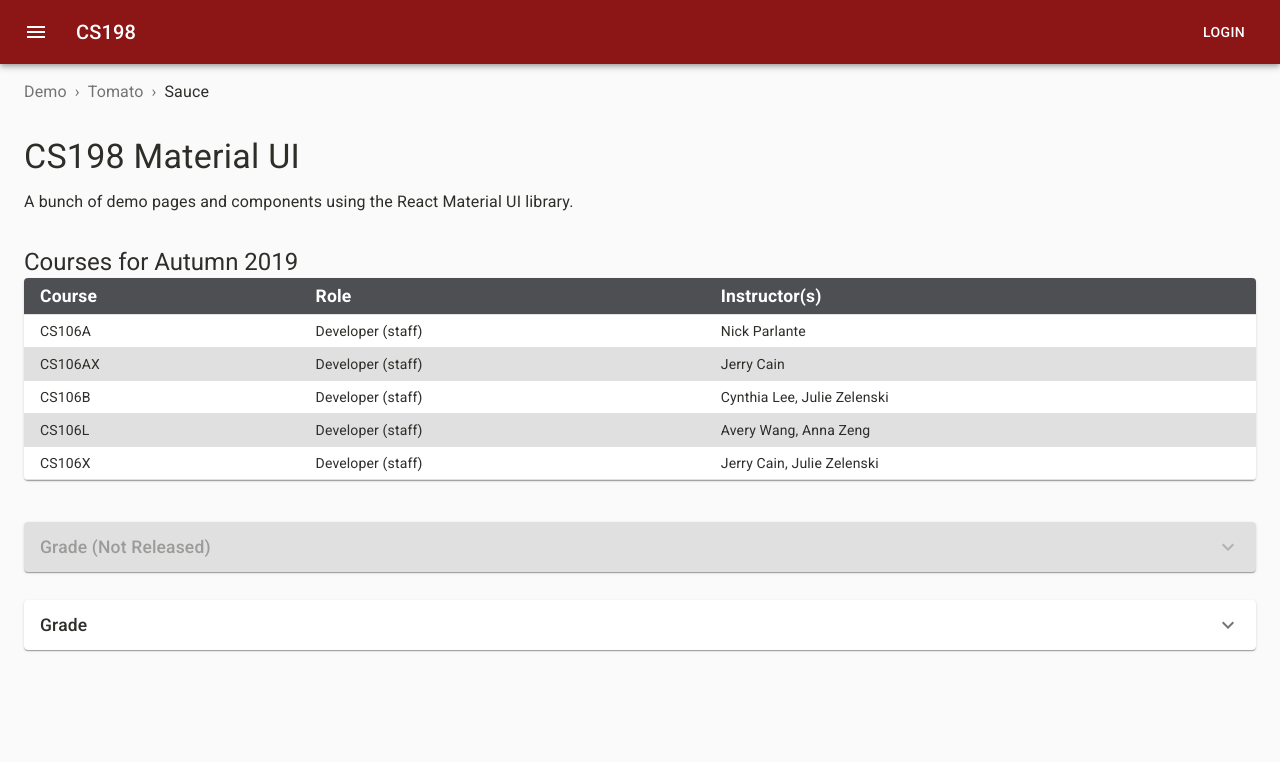
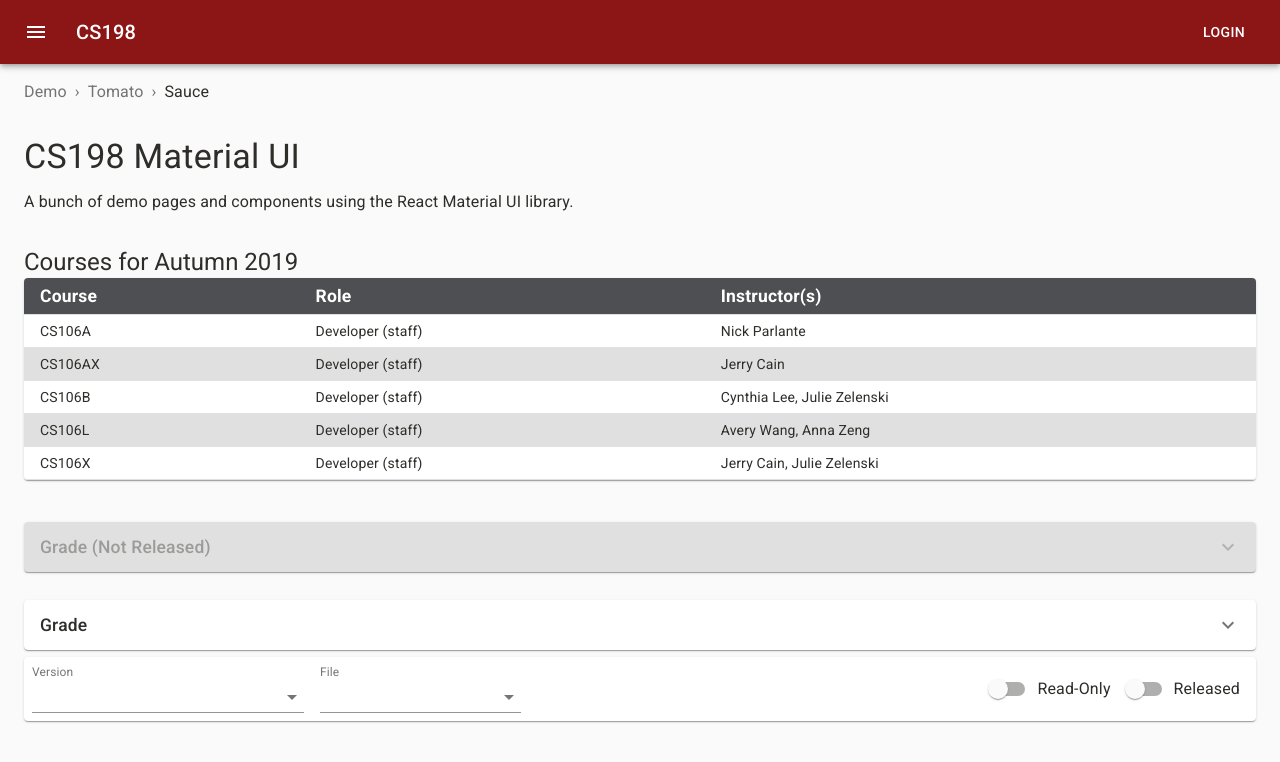
Before and after one commit to knazir/cs198-material-ui, a React (Create React App) app: page / in a window 1280 px wide. Shown: the top 762 px of the page. Built offline with nearby package versions, Linux system fonts and the light colour scheme.

Commit message:
Submission control bar

```diff
--- a/src/demo/CodeReview.js
+++ b/src/demo/CodeReview.js
@@ -8,6 +8,8 @@ import ExpansionPanelDetails from '@material-ui/core/ExpansionPanelDetails';
 import Typography from '@material-ui/core/Typography';
 import ExpandMoreIcon from '@material-ui/icons/ExpandMore';
 import Paper from '@material-ui/core/Paper';
+
+import SubmissionControlBar from './SubmissionControlBar';
 
 const useStyles = makeStyles(theme => ({
   root: {
@@ -22,6 +24,9 @@ const useStyles = makeStyles(theme => ({
   },
   disabledPanel: {
     marginBottom: '2em',
+  },
+  enabledPanel: {
+    marginBottom: '0.5em',
   },
   grade: {
     flexDirection: 'column',
@@ -84,7 +89,7 @@ export default function CodeReview() {
           </ExpansionPanelDetails>
         </ExpansionPanel>
       </Paper>
-
+      <SubmissionControlBar/>
     </Container>
   );
 }
--- /dev/null
+++ b/src/demo/SubmissionControlBar.js
@@ -0,0 +1,80 @@
+import React from 'react';
+import { makeStyles } from "@material-ui/core";
+import InputLabel from '@material-ui/core/InputLabel';
+import FormControl from '@material-ui/core/FormControl';
+import FormControlLabel from '@material-ui/core/FormControlLabel';
+import NativeSelect from '@material-ui/core/NativeSelect';
+import Paper from '@material-ui/core/Paper';
+import Switch from '@material-ui/core/Switch';
+
+const useStyles = makeStyles(theme => ({
+  root: {
+    display: 'flex',
+    justifyContent: 'space-between',
+    alignItems: 'center',
+    width: '100%',
+    marginBottom: '1em',
+  },
+  controls: {
+    '> label': {
+      marginLeft: '0.5em',
+    }
+  },
+  formControl: {
+    margin: theme.spacing(1),
+    minWidth: 120,
+  },
+  selectEmpty: {
+    marginTop: theme.spacing(2),
+  },
+  sep: {
+    marginRight: '2em',
+  },
+}));
+
+export default function SubmissionControlBar() {
+  const classes = useStyles();
+  const files = [
+    'code1/checkerboard.py', 'code1/crazy-stanford.py', 'code1/logic-hw.py', 'code1/outback.py', 'code1.triple.py'
+  ];
+  const versions = ["Tue, Oct 1, 2019 2:34 PM - ajweiss"];
+
+  const [state, setState] = React.useState({
+    file: '',
+    version: '',
+  });
+
+  const handleChange = name => event => {
+    setState({
+      ...state,
+      [name]: event.target.value,
+    });
+  };
+
+  return (
+    <Paper className={classes.root}>
+      <div>
+        <FormControl className={classes.formControl}>
+          <InputLabel shrink htmlFor="version-native-simple">Version</InputLabel>
+          <NativeSelect value={state.version} onChange={handleChange('version')}
+                  inputProps={{ name: 'version', id: 'version-native-simple' }}>
+            <option value="" disabled/>
+            {versions.map(version => <option key={version} value={version}>{version}</option>)}
+          </NativeSelect>
+        </FormControl>
+        <FormControl className={classes.formControl}>
+          <InputLabel shrink htmlFor="file-native-simple">File</InputLabel>
+          <NativeSelect value={state.file} onChange={handleChange('file')}
+                  inputProps={{ name: 'file', id: 'file-native-simple' }}>
+            <option value="" disabled/>
+            {files.map(file => <option key={file} value={file}>{file}</option>)}
+          </NativeSelect>
+        </FormControl>
+      </div>
+      <div className={classes.controls}>
+        <FormControlLabel value="end" control={<Switch color="primary"/>} label="Read-Only" labelPlacement="end"/>
+        <FormControlLabel value="end" control={<Switch color="primary"/>} label="Released" labelPlacement="end"/>
+      </div>
+    </Paper>
+  );
+}
```
